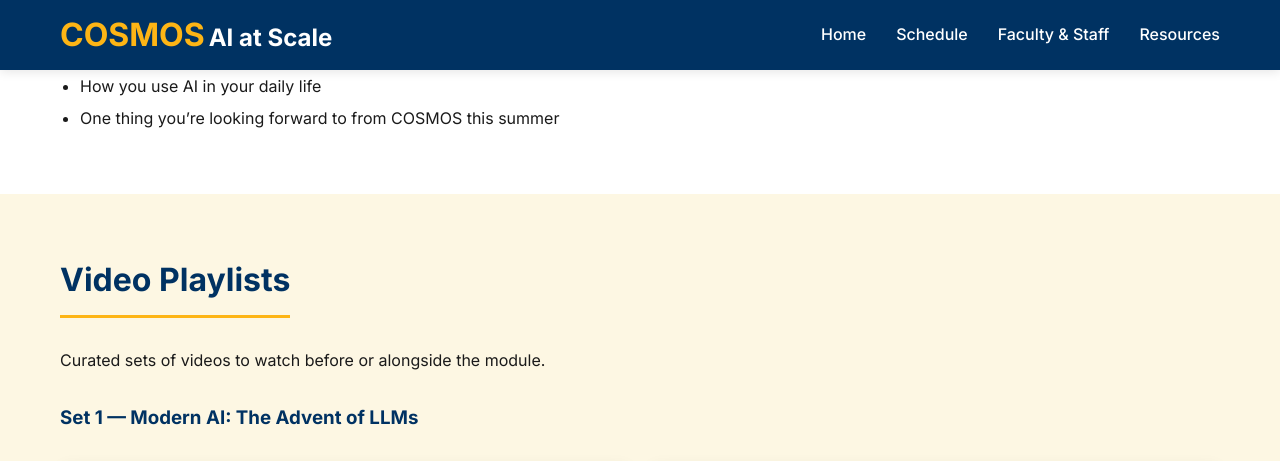
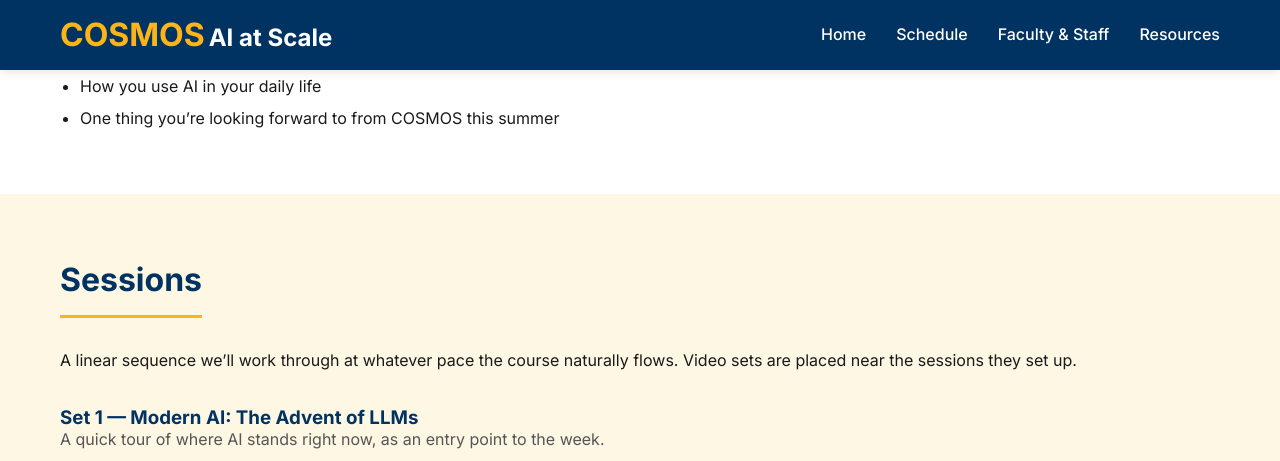
Before and after one commit to cosmos-ai-ucm/cosmos-ai-ucm.github.io, a Jekyll site: the page built from modules/foundations.html, in a window 1280 px wide and 1400 px high, scrolled down 2011 px, cut to the strip 0-461 px from the top of the window. Built offline with Jekyll 4.4.1, drawn with Linux system fonts in a browser that asks for light colours; some of the changed text lies outside the part shown.

Commit message:
Reflow Foundations into a linear session sequence with interleaved videos
Drops the day-by-day framing so the module reads as an ordered but
flexible sequence. Puts Set 1 (LLMs) up front as an intro, Set 2
(neural network basics) right before the RNN hello-world, and Set 3
(info theory) right before the linear-autoencoder lab.

Co-Authored-By: Claude Opus 4.7 <noreply@anthropic.com>

```diff
--- a/modules/foundations.html
+++ b/modules/foundations.html
@@ -95,41 +95,25 @@ title: Foundations
 
 <section class="about">
   <div class="container">
-    <h2 class="section-title">Video Playlists</h2>
-    <p>Curated sets of videos to watch before or alongside the module.</p>
-
-    <h3 style="margin-top:30px;color:var(--primary-color);">Set 1 &mdash; Modern AI: The Advent of LLMs</h3>
-    <div class="video-grid">
-      <div class="video-embed"><iframe src="https://www.youtube.com/embed/LPZh9BOjkQs" title="Large Language Models explained briefly" loading="lazy" allow="accelerometer; autoplay; clipboard-write; encrypted-media; gyroscope; picture-in-picture" allowfullscreen></iframe></div>
-      <div class="video-embed"><iframe src="https://www.youtube.com/embed/9-Jl0dxWQs8" title="How might LLMs store facts | Deep Learning Chapter 7" loading="lazy" allow="accelerometer; autoplay; clipboard-write; encrypted-media; gyroscope; picture-in-picture" allowfullscreen></iframe></div>
-    </div>
-
-    <h3 style="margin-top:40px;color:var(--primary-color);">Set 2 &mdash; Neural Network Basics</h3>
-    <div class="video-grid">
-      <div class="video-embed"><iframe src="https://www.youtube.com/embed/aircAruvnKk" title="But what is a neural network? | Deep learning chapter 1" loading="lazy" allow="accelerometer; autoplay; clipboard-write; encrypted-media; gyroscope; picture-in-picture" allowfullscreen></iframe></div>
-      <div class="video-embed"><iframe src="https://www.youtube.com/embed/Ilg3gGewQ5U" title="Backpropagation, intuitively | Deep Learning Chapter 3" loading="lazy" allow="accelerometer; autoplay; clipboard-write; encrypted-media; gyroscope; picture-in-picture" allowfullscreen></iframe></div>
-      <div class="video-embed"><iframe src="https://www.youtube.com/embed/tIeHLnjs5U8" title="Backpropagation calculus | Deep Learning Chapter 4" loading="lazy" allow="accelerometer; autoplay; clipboard-write; encrypted-media; gyroscope; picture-in-picture" allowfullscreen></iframe></div>
-    </div>
-
-    <h3 style="margin-top:40px;color:var(--primary-color);">Set 3 &mdash; Information Theory and Machine Learning</h3>
-    <div class="video-grid">
-      <div class="video-embed"><iframe src="https://www.youtube.com/embed/d9alWZRzBWk" title="What is information theory? | Khan Academy" loading="lazy" allow="accelerometer; autoplay; clipboard-write; encrypted-media; gyroscope; picture-in-picture" allowfullscreen></iframe></div>
-      <div class="video-embed"><iframe src="https://www.youtube.com/embed/2s3aJfRr9gE" title="Information entropy | Khan Academy" loading="lazy" allow="accelerometer; autoplay; clipboard-write; encrypted-media; gyroscope; picture-in-picture" allowfullscreen></iframe></div>
-      <div class="video-embed"><iframe src="https://www.youtube.com/embed/PtmzfpV6CDE" title="Measuring information | Khan Academy" loading="lazy" allow="accelerometer; autoplay; clipboard-write; encrypted-media; gyroscope; picture-in-picture" allowfullscreen></iframe></div>
-      <div class="video-embed"><iframe src="https://www.youtube.com/embed/l6DKRf-fAAM" title="Reinventing Entropy | Compression is Intelligence Part 1" loading="lazy" allow="accelerometer; autoplay; clipboard-write; encrypted-media; gyroscope; picture-in-picture" allowfullscreen></iframe></div>
-    </div>
-  </div>
-</section>
-
-<section>
-  <div class="container">
-    <h2 class="section-title">Day-by-Day Activities</h2>
+    <h2 class="section-title">Sessions</h2>
+    <p>
+      A linear sequence we&rsquo;ll work through at whatever pace the course naturally flows.
+      Video sets are placed near the sessions they set up.
+    </p>
 
     <div class="activity-list">
 
-      <!-- DAY 1 -->
-      <div class="activity-item">
-        <h3>Day 1 (Jul 5) &mdash; Python for Data Science</h3>
+      <!-- SET 1: LLMs (intro to modern AI) -->
+      <h3 style="margin-top:20px;color:var(--primary-color);">Set 1 &mdash; Modern AI: The Advent of LLMs</h3>
+      <p style="margin-top:-6px;color:var(--text-light);">A quick tour of where AI stands right now, as an entry point to the week.</p>
+      <div class="video-grid">
+        <div class="video-embed"><iframe src="https://www.youtube.com/embed/LPZh9BOjkQs" title="Large Language Models explained briefly" loading="lazy" allow="accelerometer; autoplay; clipboard-write; encrypted-media; gyroscope; picture-in-picture" allowfullscreen></iframe></div>
+        <div class="video-embed"><iframe src="https://www.youtube.com/embed/9-Jl0dxWQs8" title="How might LLMs store facts | Deep Learning Chapter 7" loading="lazy" allow="accelerometer; autoplay; clipboard-write; encrypted-media; gyroscope; picture-in-picture" allowfullscreen></iframe></div>
+      </div>
+
+      <!-- Python for Data Science -->
+      <div class="activity-item" style="margin-top:30px;">
+        <h3>Python for Data Science</h3>
         <p>Get hands-on with the two libraries you&rsquo;ll use every day: NumPy (for fast numerical operations) and Pandas (for structured data). We load a real dataset and ask it questions.</p>
 
         <h4 style="margin-top:16px;color:var(--accent-color);">Try it</h4>
@@ -245,9 +229,18 @@ plt.show()</code></pre>
         </ul>
       </div>
 
-      <!-- DAY 5 -->
-      <div class="activity-item">
-        <h3>Day 5 (Jul 9) &mdash; Hello World with an RNN</h3>
+      <!-- SET 2: Neural Network Basics -->
+      <h3 style="margin-top:40px;color:var(--primary-color);">Set 2 &mdash; Neural Network Basics</h3>
+      <p style="margin-top:-6px;color:var(--text-light);">Setup for our first neural network run.</p>
+      <div class="video-grid">
+        <div class="video-embed"><iframe src="https://www.youtube.com/embed/aircAruvnKk" title="But what is a neural network? | Deep learning chapter 1" loading="lazy" allow="accelerometer; autoplay; clipboard-write; encrypted-media; gyroscope; picture-in-picture" allowfullscreen></iframe></div>
+        <div class="video-embed"><iframe src="https://www.youtube.com/embed/Ilg3gGewQ5U" title="Backpropagation, intuitively | Deep Learning Chapter 3" loading="lazy" allow="accelerometer; autoplay; clipboard-write; encrypted-media; gyroscope; picture-in-picture" allowfullscreen></iframe></div>
+        <div class="video-embed"><iframe src="https://www.youtube.com/embed/tIeHLnjs5U8" title="Backpropagation calculus | Deep Learning Chapter 4" loading="lazy" allow="accelerometer; autoplay; clipboard-write; encrypted-media; gyroscope; picture-in-picture" allowfullscreen></iframe></div>
+      </div>
+
+      <!-- Hello World with an RNN -->
+      <div class="activity-item" style="margin-top:30px;">
+        <h3>Hello World with an RNN</h3>
         <p>
           Your first real neural network is a <em>recurrent</em> one. We use the
           <strong><a href="https://github.com/deep-and-shallow/notebooks/blob/main/notebooks/FirstRNN.ipynb"
@@ -289,8 +282,18 @@ class SimpleRNN(nn.Module):
         </ul>
       </div>
 
-      <!-- LAB: LINEAR AUTOENCODER -->
-      <div class="activity-item">
+      <!-- SET 3: Info Theory & ML -->
+      <h3 style="margin-top:40px;color:var(--primary-color);">Set 3 &mdash; Information Theory and Machine Learning</h3>
+      <p style="margin-top:-6px;color:var(--text-light);">Framing for the autoencoder session and the Shannon throughline.</p>
+      <div class="video-grid">
+        <div class="video-embed"><iframe src="https://www.youtube.com/embed/d9alWZRzBWk" title="What is information theory? | Khan Academy" loading="lazy" allow="accelerometer; autoplay; clipboard-write; encrypted-media; gyroscope; picture-in-picture" allowfullscreen></iframe></div>
+        <div class="video-embed"><iframe src="https://www.youtube.com/embed/2s3aJfRr9gE" title="Information entropy | Khan Academy" loading="lazy" allow="accelerometer; autoplay; clipboard-write; encrypted-media; gyroscope; picture-in-picture" allowfullscreen></iframe></div>
+        <div class="video-embed"><iframe src="https://www.youtube.com/embed/PtmzfpV6CDE" title="Measuring information | Khan Academy" loading="lazy" allow="accelerometer; autoplay; clipboard-write; encrypted-media; gyroscope; picture-in-picture" allowfullscreen></iframe></div>
+        <div class="video-embed"><iframe src="https://www.youtube.com/embed/l6DKRf-fAAM" title="Reinventing Entropy | Compression is Intelligence Part 1" loading="lazy" allow="accelerometer; autoplay; clipboard-write; encrypted-media; gyroscope; picture-in-picture" allowfullscreen></iframe></div>
+      </div>
+
+      <!-- Lab: Linear Autoencoder -->
+      <div class="activity-item" style="margin-top:30px;">
         <h3>Lab &mdash; Linear Autoencoder</h3>
         <p>
           Another interactive notebook from the <em>Deep and Shallow</em> course.
```
Also changed, not shown: other parts of modules/foundations.html (+8 -8 lines).
